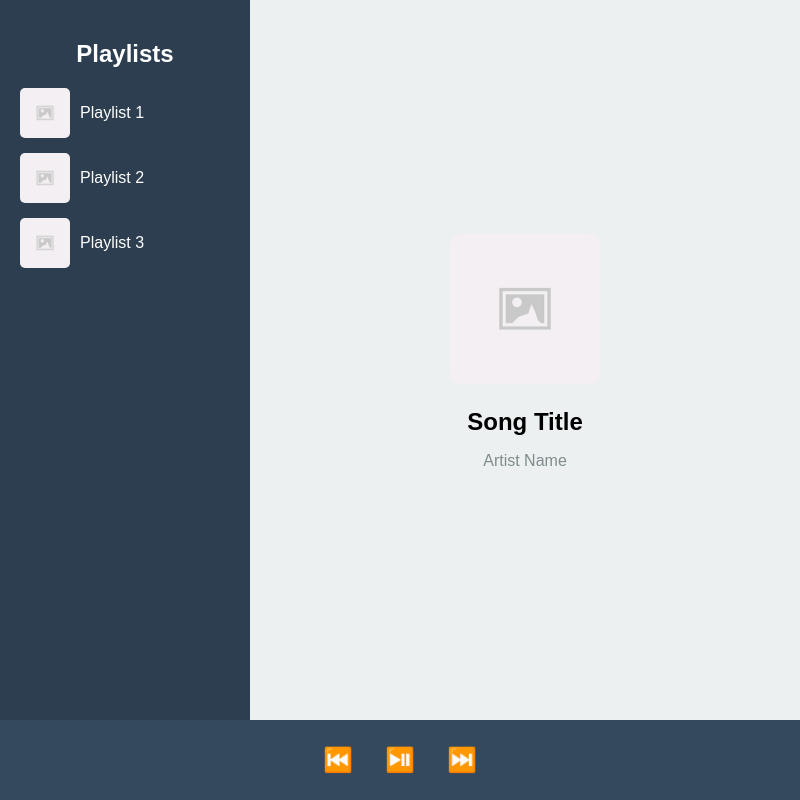
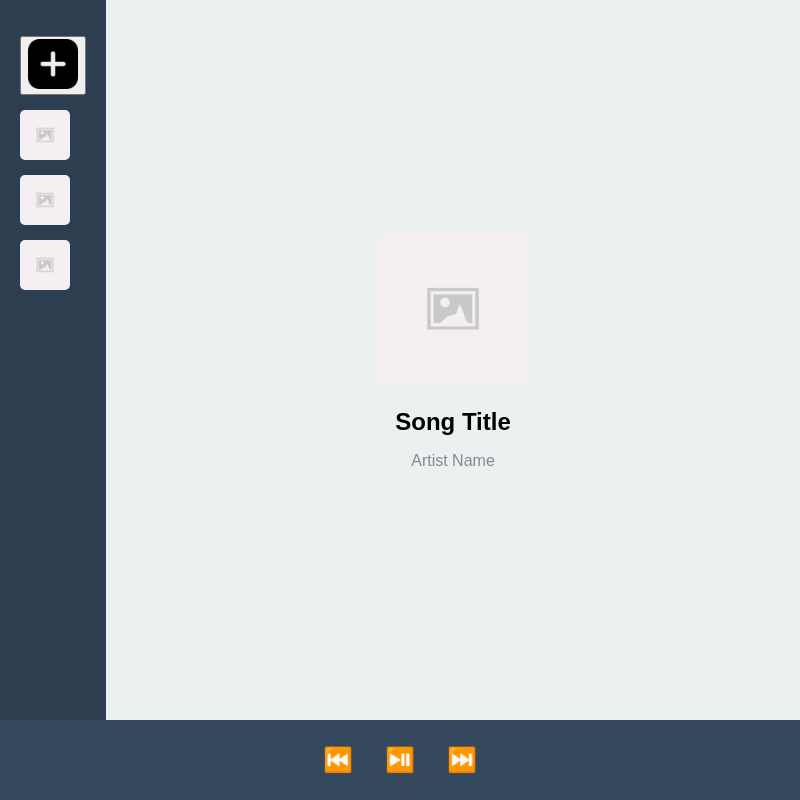
Before and after one commit to Faheem12005/Musicy, an Electron app: page index.html in a window 800 px wide. Drawn offline with Linux system fonts and the light colour scheme.

Commit message:
fixed up html, added an event listener for playlist

```diff
--- a/index.html
+++ b/index.html
@@ -9,19 +9,20 @@
   </head>
   <body>
     <div class="playlist-bar">
-      <h2>Playlists</h2>
       <ul>
         <li>
+          <button id="create-playlist">
+            <img src="./images/addPlaylist.png">
+          </button>
+        </li>
+        <li>
           <img src="./images/placeholder.png" alt="Playlist 1 Thumbnail">
-          <p>Playlist 1</p>
         </li>
         <li>
           <img src="./images/placeholder.png" alt="Playlist 2 Thumbnail">
-          <p>Playlist 2</p>
         </li>
         <li>
           <img src="./images/placeholder.png" alt="Playlist 3 Thumbnail">
-          <p>Playlist 3</p>
         </li>
       </ul>
     </div>
@@ -40,4 +41,5 @@
       <button class="control-btn">⏭️</button>
     </div>
   </body>
+  <script src="renderer.js"></script>
 </html>
--- a/renderer.js
+++ b/renderer.js
@@ -0,0 +1,3 @@
+document.getElementById('create-playlist').addEventListener('click', () => {
+    console.log('clicked!');
+})
--- a/styles.css
+++ b/styles.css
@@ -6,7 +6,7 @@ body {
     height: 100vh;
     display: grid;
     grid-template-rows: auto 80px; /* Main content + footer */
-    grid-template-columns: 250px auto; /* Sidebar + main content */
+    grid-template-columns: min-content auto; /* Sidebar + main content */
     grid-template-areas:
       "playlist main"
       "controller controller";
```
Also changed, not shown: images/addPlaylist.png (added).
